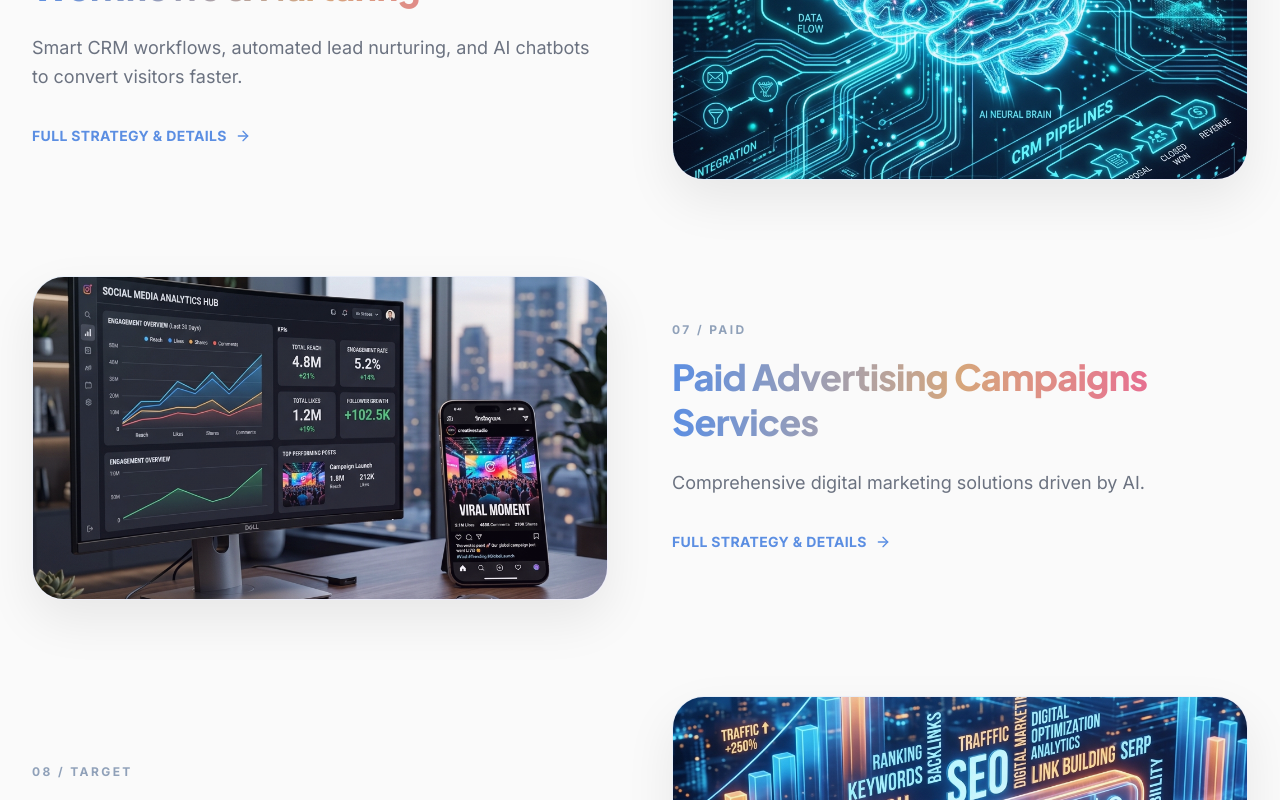
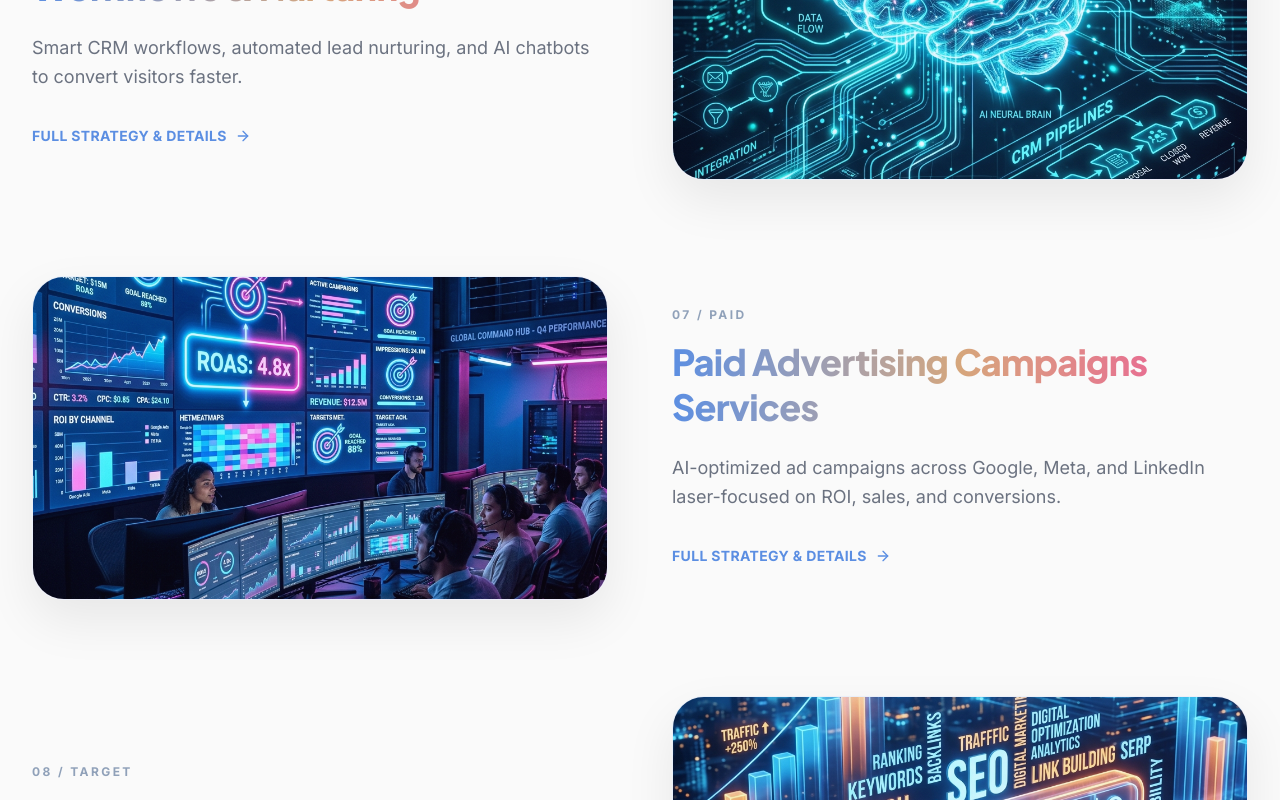
Before and after one commit to Sagararya07/lumora_digital_marketing, a React (Vite) app: page / in a window 1280 px wide. Shown: the part 6292-7092 px from the top of the page. Built offline with nearby package versions, Linux system fonts and the light colour scheme; no server answers.

Commit message:
Enhance modal fallback data to match on keywords to cover dynamic slugs

```diff
--- a/src/App.tsx
+++ b/src/App.tsx
@@ -33,7 +33,7 @@ import { RndPage } from './components/Pages/RndPage';
 import { initialSiteContent, initialDynamicPages } from './data/initialData';
 import { SiteContent, DynamicPage, ServiceItem, AchievementItem, CaseStudyItem } from './types';
 import { useTheme } from './hooks/useTheme';
-import { fallbackServiceDetails } from './data/serviceDetails';
+import { getFallbackServiceDetails } from './data/serviceDetails';
 
 class ErrorBoundary extends React.Component<{ children: React.ReactNode }, { hasError: boolean; error: Error | null }> {
   constructor(props: { children: React.ReactNode }) {
@@ -161,15 +161,7 @@ export function App() {
   const dynamicServices = dynamicPages
     .filter(dp => dp.isPublished)
     .map(dp => {
-      const fallback = fallbackServiceDetails[dp.slug] || {
-        shortDescription: 'Comprehensive digital marketing solutions driven by AI.',
-        fullDescription: '',
-        features: [],
-        deliverables: [],
-        recommendedFor: '',
-        badge: 'Service',
-        image: ''
-      };
+      const fallback = getFallbackServiceDetails(dp.slug, dp.title);
 
       return {
         id: String(dp.id),
--- a/src/components/Home/ServicesSection.tsx
+++ b/src/components/Home/ServicesSection.tsx
@@ -4,7 +4,7 @@ import {
   TrendingUp, Users, Target, Bot, Globe, Search, ArrowRight, Sparkles, Share2, Megaphone, Repeat
 } from 'lucide-react';
 import { ServiceItem } from '../../types';
-import { fallbackServiceDetails } from '../../data/serviceDetails';
+import { getFallbackServiceDetails } from '../../data/serviceDetails';
 
 interface ServicesProps {
   services?: ServiceItem[];
@@ -144,13 +144,13 @@ export const ServicesSection: React.FC<ServicesProps> = ({
                     <button
                       onClick={() => {
                         const baseSlug = item.slug || fallback.id;
-                        const defaultData = fallbackServiceDetails[baseSlug] || { features: [], deliverables: [], recommendedFor: '', fullDescription: '' };
+                        const defaultData = getFallbackServiceDetails(baseSlug, item.title || fallback.title);
 
                         onSelectService({
                           ...item,
                           slug: baseSlug,
-                          features: item.features || defaultData.features,
-                          deliverables: item.deliverables || defaultData.deliverables,
+                          features: item.features?.length ? item.features : defaultData.features,
+                          deliverables: item.deliverables?.length ? item.deliverables : defaultData.deliverables,
                           recommendedFor: item.recommendedFor || defaultData.recommendedFor,
                           fullDescription: item.fullDescription || defaultData.fullDescription
                         });
--- a/src/data/serviceDetails.ts
+++ b/src/data/serviceDetails.ts
@@ -62,3 +62,41 @@ export const fallbackServiceDetails: Record<string, {
     image: '/images/services/ai_marketing_1785498439194.png'
   }
 };
+
+export function getFallbackServiceDetails(slug: string, title?: string) {
+  if (fallbackServiceDetails[slug]) {
+    return fallbackServiceDetails[slug];
+  }
+
+  const searchString = `${slug} ${title || ''}`.toLowerCase();
+
+  if (searchString.includes('seo') || searchString.includes('search engine')) {
+    return fallbackServiceDetails['seo-growth-engine'];
+  }
+  if (searchString.includes('social') || searchString.includes('media')) {
+    return fallbackServiceDetails['social-media-marketing'];
+  }
+  if (searchString.includes('performance') || searchString.includes('ads') || searchString.includes('paid')) {
+    return fallbackServiceDetails['performance-marketing'];
+  }
+  if (searchString.includes('lead') || searchString.includes('acquisition') || searchString.includes('funnel')) {
+    return fallbackServiceDetails['lead-generation'];
+  }
+  if (searchString.includes('retargeting') || searchString.includes('remarketing')) {
+    return fallbackServiceDetails['retargeting-marketing'];
+  }
+  if (searchString.includes('ai') || searchString.includes('automation') || searchString.includes('bot')) {
+    return fallbackServiceDetails['ai-marketing-automation'];
+  }
+
+  // Generic fallback if absolutely nothing matches
+  return {
+    shortDescription: 'Comprehensive digital marketing solutions driven by AI.',
+    fullDescription: 'We provide end-to-end digital marketing services tailored to your specific business needs, ensuring measurable and scalable growth.',
+    features: ['Custom Strategy Development', 'Data-Driven Execution', 'Continuous Optimization', 'Transparent Reporting', 'Dedicated Account Management'],
+    deliverables: ['Initial Strategy Blueprint', 'Execution Roadmap', 'Monthly Performance Reviews', 'Access to Analytics Dashboard'],
+    recommendedFor: 'Businesses of all sizes looking for a dedicated partner to accelerate their digital growth.',
+    badge: 'Service',
+    image: ''
+  };
+}
```
